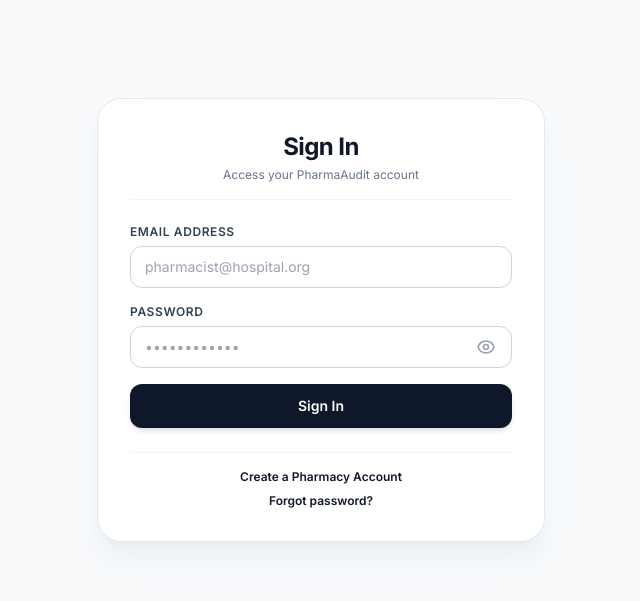
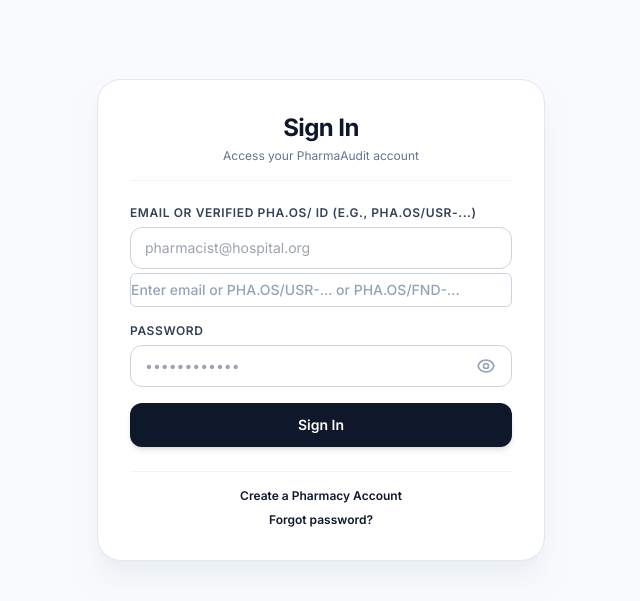
Before and after one commit to faruqueoumar-glitch/fyp, a Django app: page /login/ in a window 1280 px wide. Shown: the top 601 px of the page, without its empty margins (319-959 px from the left). Run offline with Django 5.2, Linux system fonts and the light colour scheme; some libraries are stand-ins or nearby versions.

Commit message:
Implement PHA.OS/ ID display & login identifier
- Updated login template with PHA.OS/ ID support (email or PHA.OS/USR-/FND-... ID)
- Added branch_code display as monospace emerald badge on founder dashboard branch cards
- Added pha_user_id display as monospace badge on founder users table
- Added migration 0008 for PHA.OS/ ID fields on Pharmacy and CustomUser

```diff
--- a/app/templates/auth/login.html
+++ b/app/templates/auth/login.html
@@ -22,10 +22,11 @@
             {% csrf_token %}
 
             <div>
-                <label for="{{ form.email.id_for_label }}" class="block text-xs font-semibold text-slate-700 uppercase tracking-wider mb-1.5">
-                    Email Address
+                <label for="id_identifier" class="block text-xs font-semibold text-slate-700 uppercase tracking-wider mb-1.5">
+                    Email or Verified PHA.OS/ ID (e.g., PHA.OS/USR-...)
                 </label>
                 {{ form.email }}
+                <input type="text" name="identifier" id="id_identifier" class="mt-1 block w-full rounded-md border border-slate-300 py-1.5 text-sm font-medium text-slate-900 placeholder:text-slate-400 focus:ring-2 focus:ring-slate-400 focus:border-slate-400 transition-all duration-200" placeholder="Enter email or PHA.OS/USR-... or PHA.OS/FND-..." required>
                 {% if form.email.errors %}
                 <p class="mt-1 text-xs font-semibold text-rose-600">{{ form.email.errors.0 }}</p>
                 {% endif %}
--- a/app/templates/founder_dashboard.html
+++ b/app/templates/founder_dashboard.html
@@ -35,6 +35,7 @@
                 <thead>
                     <tr class="text-slate-500 border-b border-slate-700">
                         <th class="py-3 text-left">Branch</th>
+                            <th class="py-3 text-left text-xs font-medium text-slate-400">Code</th>
                         <th class="py-3 text-left">Status</th>
                         <th class="py-3 text-center">ID</th>
                         <th class="py-3 text-right">Actions</th>
@@ -43,7 +44,8 @@
                 <tbody class="text-slate-300">
                     {% for pharmacy in pharmacies %}
                     <tr class="border-b border-slate-700 hover:bg-slate-700 transition-colors" style="background-color: {% cycle 'rgba(30,41,59,0.8)' 'rgba(30,41,59,0.5)' %}">
-                        <td class="py-3 font-medium">{{ pharmacy.shop_name }}</td>
+                        <td class="py-3 font-medium">{{ pharmacy.shop_name }}
+                            <span class="bg-slate-800/50 text-slate-300 text-xs font-medium rounded px-2 py-1 capitalize">{{ pharmacy.branch_code }}</span>
                         <td class="py-3 text-center">
                             {% if pharmacy.is_active %}
                             <span class="px-2 py-0.5 text-xs font-medium bg-green-100/30 text-green-400 rounded-full">Active</span>
--- a/app/templates/founder_users.html
+++ b/app/templates/founder_users.html
@@ -41,6 +41,7 @@
                         <th class="py-3 text-left">Username</th>
                         <th class="py-3 text-left">Email</th>
                         <th class="py-3 text-left">Role</th>
+                        <th class="py-3 text-left text-xs font-medium text-slate-400">ID</th>
                         <th class="py-3 text-left">Pharmacy</th>
                         <th class="py-3 text-right">Actions</th>
                     </tr>
@@ -51,6 +52,7 @@
                         <td class="py-3 font-medium" id="userName-{{ user.id }}">{{ user.username|default:user.email|truncatechars:22 }}</td>
                         <td class="py-3">{{ user.email }}</td>
                         <td class="py-3">
+                            <span class="badge bg-slate-300 text-slate-600 text-xs font-medium rounded px-2 py-1">{{ user.pha_user_id }}</span>
                             {% if user.is_superuser %}
                             <span class="badge bg-red-600 text-white text-xs font-medium">Superuser</span>
                             {% else %}
```
Also changed, not shown: app/migrations/0008_customuser_pha_user_id_pharmacy_branch_code.py (added).
